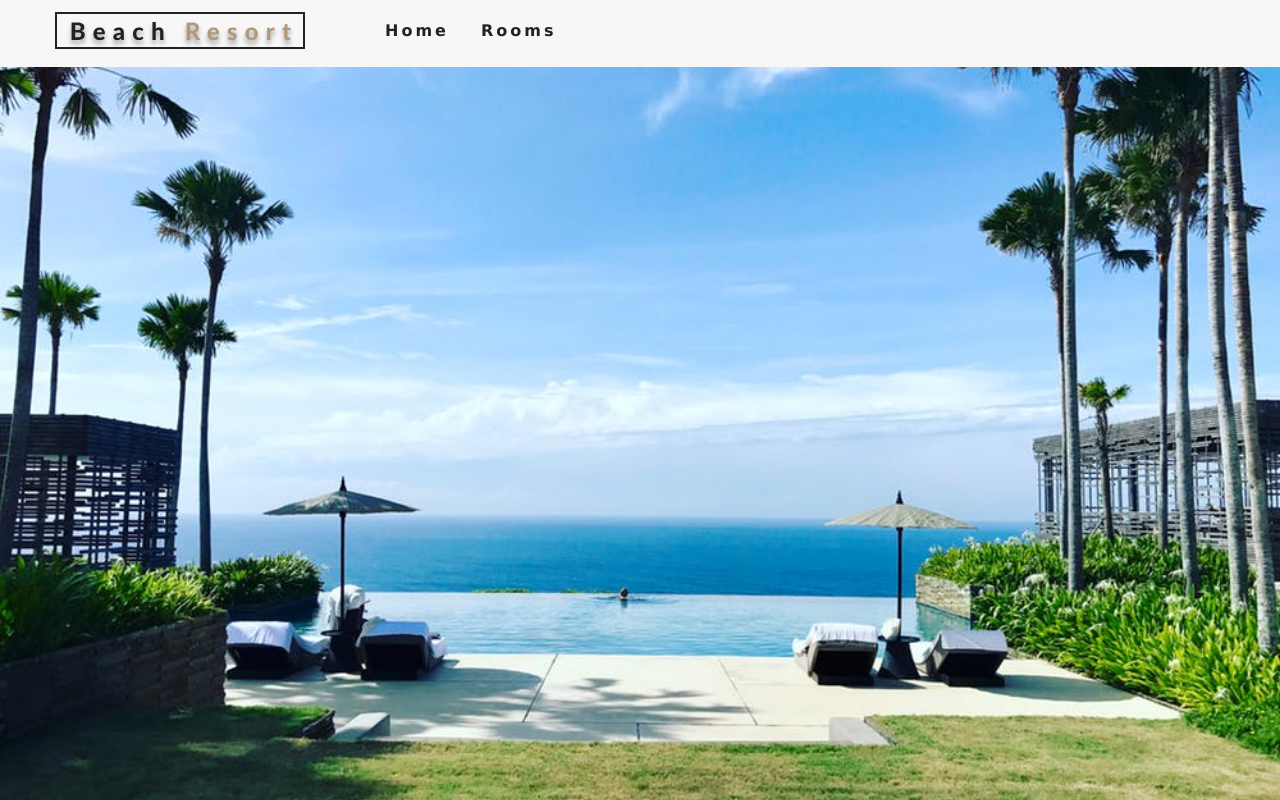
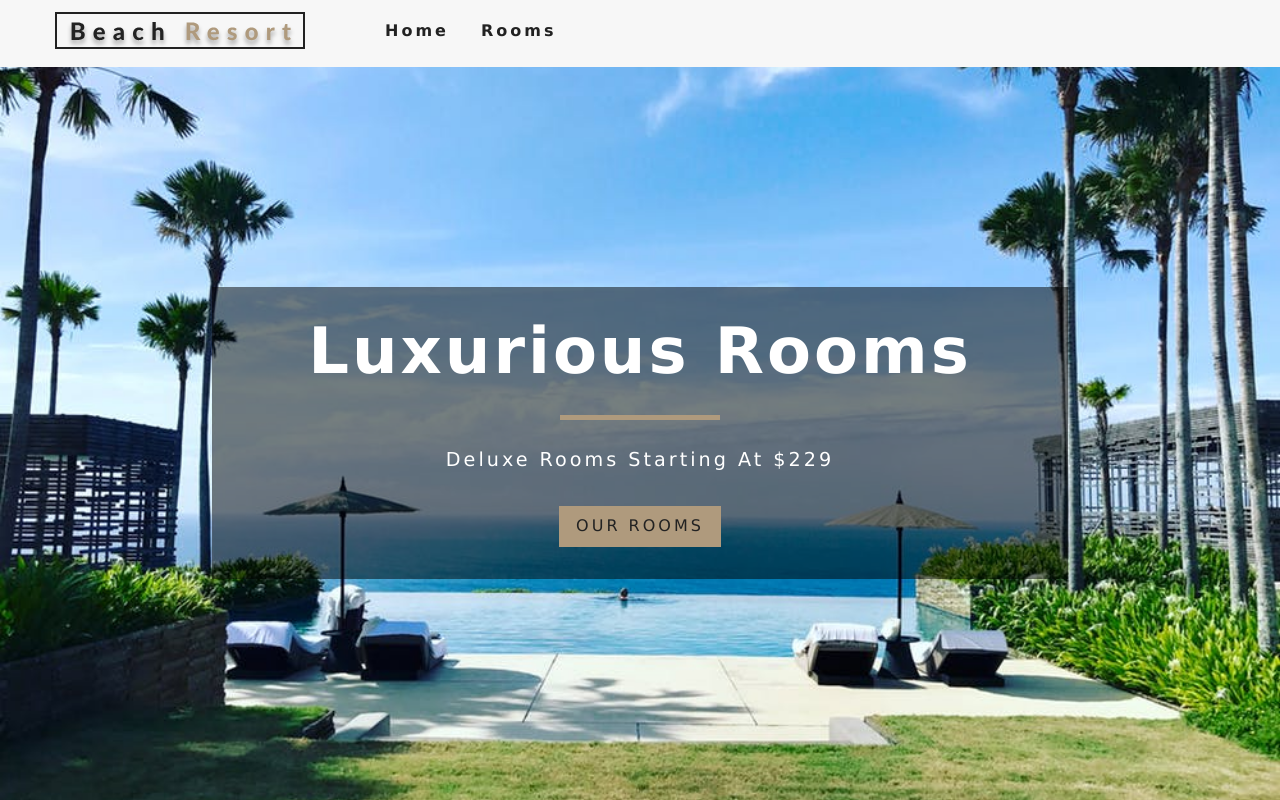
Before and after one commit to rabobahago/beach-resort-app, a React (Create React App) app: page / in a window 1280 px wide. Built offline with nearby package versions, Linux system fonts and the light colour scheme.

Commit message:
banner component added

```diff
--- /dev/null
+++ b/src/components/Banner.js
@@ -0,0 +1,14 @@
+import React from 'react'
+
+const Banner = ({ children, tile, subtitle }) => {
+  return (
+    <div className="banner">
+      <h1>{tile}</h1>
+      <div></div>
+      <p>{subtitle}</p>
+      {children}
+    </div>
+  )
+}
+
+export default Banner
--- a/src/pages/Error.js
+++ b/src/pages/Error.js
@@ -1,6 +1,7 @@
 import React from 'react'
+import Hero from '../components/Hero'
 
 const Error = () => {
-  return <div>Hello from the Error page</div>
+  return <Hero/>
 }
 export default Error
--- a/src/pages/Home.js
+++ b/src/pages/Home.js
@@ -1,7 +1,17 @@
 import React from 'react'
 import Hero from '../components/Hero'
+import Banner from '../components/Banner'
+import { Link } from 'react-router-dom'
 
 const Home = () => {
-  return <Hero />
+  return (
+    <Hero>
+      <Banner tile="luxurious rooms" subtitle="deluxe rooms starting at $229">
+        <Link to="rooms" className="btn-primary">
+          Our Rooms
+        </Link>
+      </Banner>
+    </Hero>
+  )
 }
 export default Home
```
Also changed, not shown: 1 other file (tests, documents, lock files or other folders).
